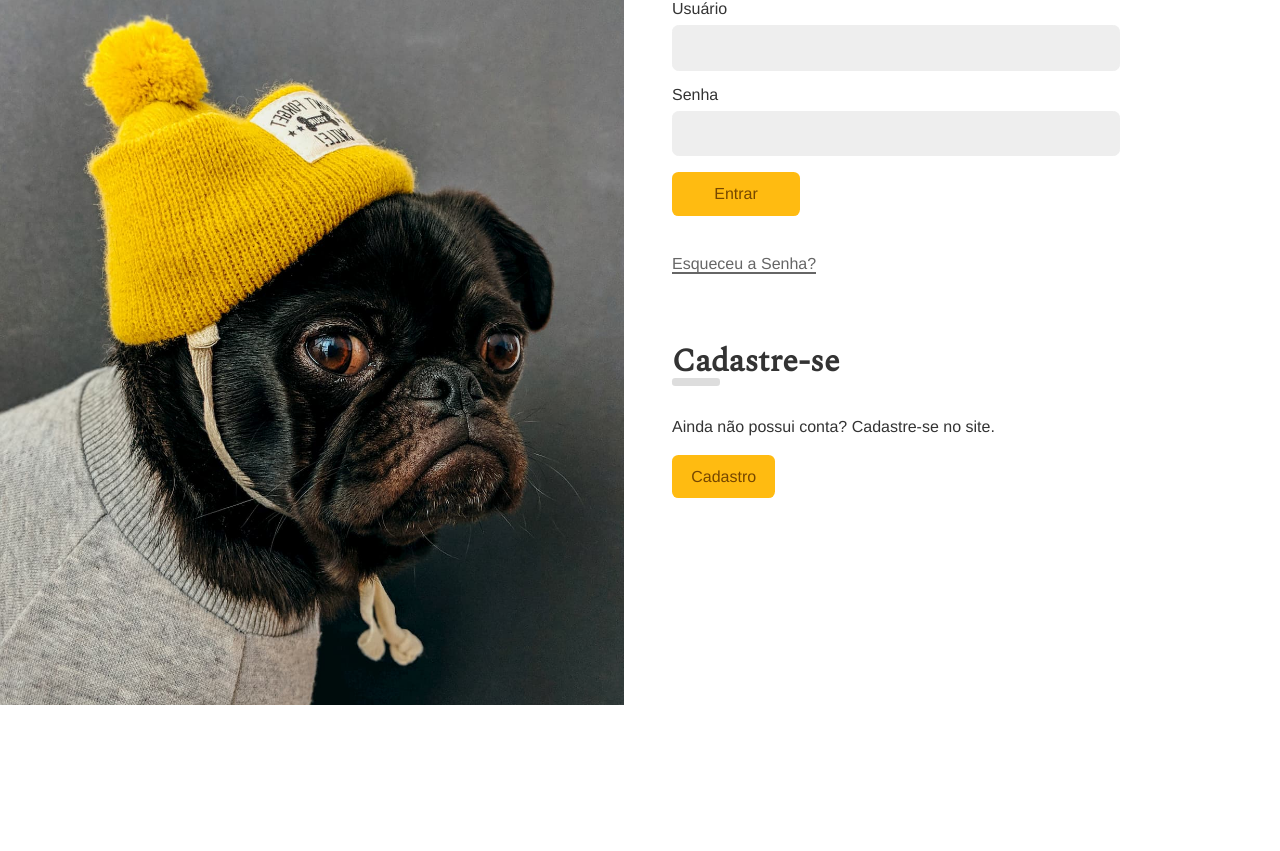
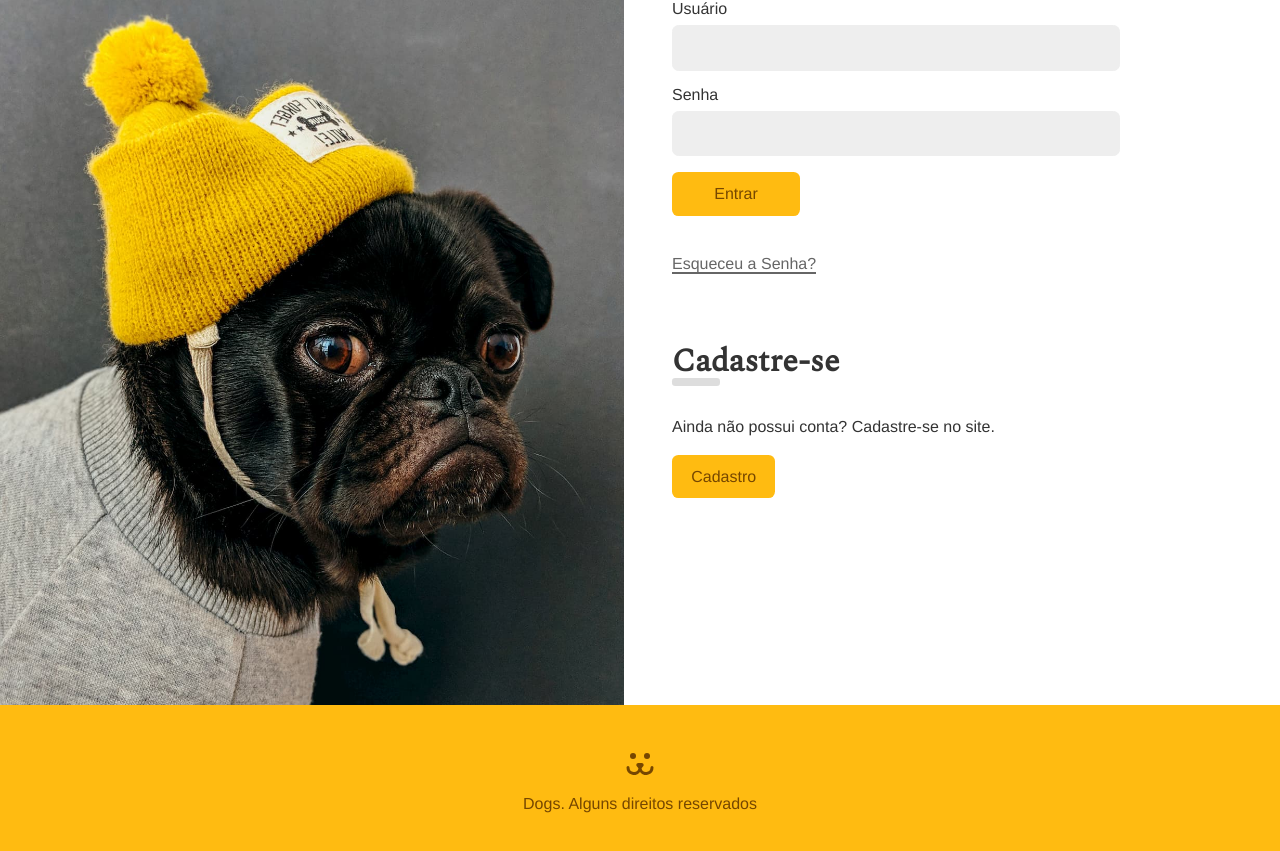
Before and after one commit to joaovitorkilson/dogs, a React (Vite) app: page /login in a window 1280 px wide. Shown: the part 159-1010 px from the top of the page. Before the commit the page ends 864 px from the top, so only its background shows below. Built offline with nearby package versions, Linux system fonts and the light colour scheme.

Commit message:
adicionado header e footer

```diff
--- a/src/App.jsx
+++ b/src/App.jsx
@@ -14,10 +14,11 @@
 
 function App() {
   return (
-    <>
+    <div className="App">
       <BrowserRouter>
         <UserStorage>
           <Header />
+          <main className="AppBody">
             <Routes>
               <Route path="/" element={<Home />} />
               <Route path="login/*" element={<Login />} />
@@ -33,10 +34,11 @@
                 }
               />
           </Routes>
+          </main>
           <Footer />
         </UserStorage>
       </BrowserRouter>
-    </>
+    </div>
   );
 }
 
--- a/src/Components/Footer.jsx
+++ b/src/Components/Footer.jsx
@@ -1,10 +1,13 @@
 import React from 'react'
 import styles from './Footer.module.css'
+import Dogs from '../Assets/dogs-footer.svg?react'
 
 
 function Footer() {
   return (
     <footer className={styles.footer}>
+      <Dogs />
+      <p>Dogs. Alguns direitos reservados</p>
     </footer>
   )
 }
--- a/src/Components/Footer.module.css
+++ b/src/Components/Footer.module.css
@@ -0,0 +1,22 @@
+.footer {
+    background: #fb1;
+    padding: 3rem 1rem 0 1rem;
+    height: 10rem;
+    text-align: center;
+    color: #764701;
+}
+
+.footer p {
+    margin-top: 1rem;
+
+}
+
+.App {
+    display: flex;
+    flex-direction: column;
+    min-height: calc(100vh + 10rem);
+}
+
+.AppBody {
+    flex: 1;
+}
--- /dev/null
+++ b/src/Components/Helpers/Head.jsx
@@ -0,0 +1,14 @@
+import React from "react";
+
+const Head = (props) => {
+
+    React.useEffect(() => {
+        document.title = props.title + ' | Dogs'
+        document.querySelector("meta[name='description']")
+        .setAttribute('content', props.description || '')
+    }, [props])
+
+  return <></>;
+};
+
+export default Head;
--- a/src/Components/Home.jsx
+++ b/src/Components/Home.jsx
@@ -1,11 +1,12 @@
 import React from 'react'
 import Feed from './Feed/Feed'
-import Loading from './Helpers/Loading'
+import Head from './Helpers/Head'
 
 
 function Home() {
   return (
     <section className='container mainContainer'>
+      <Head title="Fotos" description="home do site dogs com o feed de fotos"/>
       <Feed />
     </section>
   )
--- a/src/Components/User/UserPhotoPost.jsx
+++ b/src/Components/User/UserPhotoPost.jsx
@@ -7,6 +7,7 @@
 import { PHOTO_POST } from "../../../Api";
 import Error from '../Helpers/Error'
 import { useNavigate } from "react-router-dom";
+import Head from "../Helpers/Head";
 
 
 
@@ -45,6 +46,7 @@
 
   return (
     <section className={`${styles.photoPost} animeLeft`}>
+      <Head title="Poste sua Foto" />
       <form onSubmit={handleSubmit}>
         <Input label="Nome" type="text" name="nome" {...nome} />
         <Input label="Peso" type="number" name="peso" {...peso} />
--- a/src/Components/User/UserProfile.jsx
+++ b/src/Components/User/UserProfile.jsx
@@ -1,11 +1,13 @@
 import React from 'react'
 import { useParams } from 'react-router-dom'
 import Feed from '../Feed/Feed'
+import Head from '../Helpers/Head'
 
 const UserProfile = () => {
     const {user} = useParams()
   return (
     <section className='container mainSection'>
+      <Head title={user} />
         <h1 className='title'>{user}</h1>
       <Feed user={user} />
     </section>
```
Lines whose indentation alone changed are shown as unchanged.
